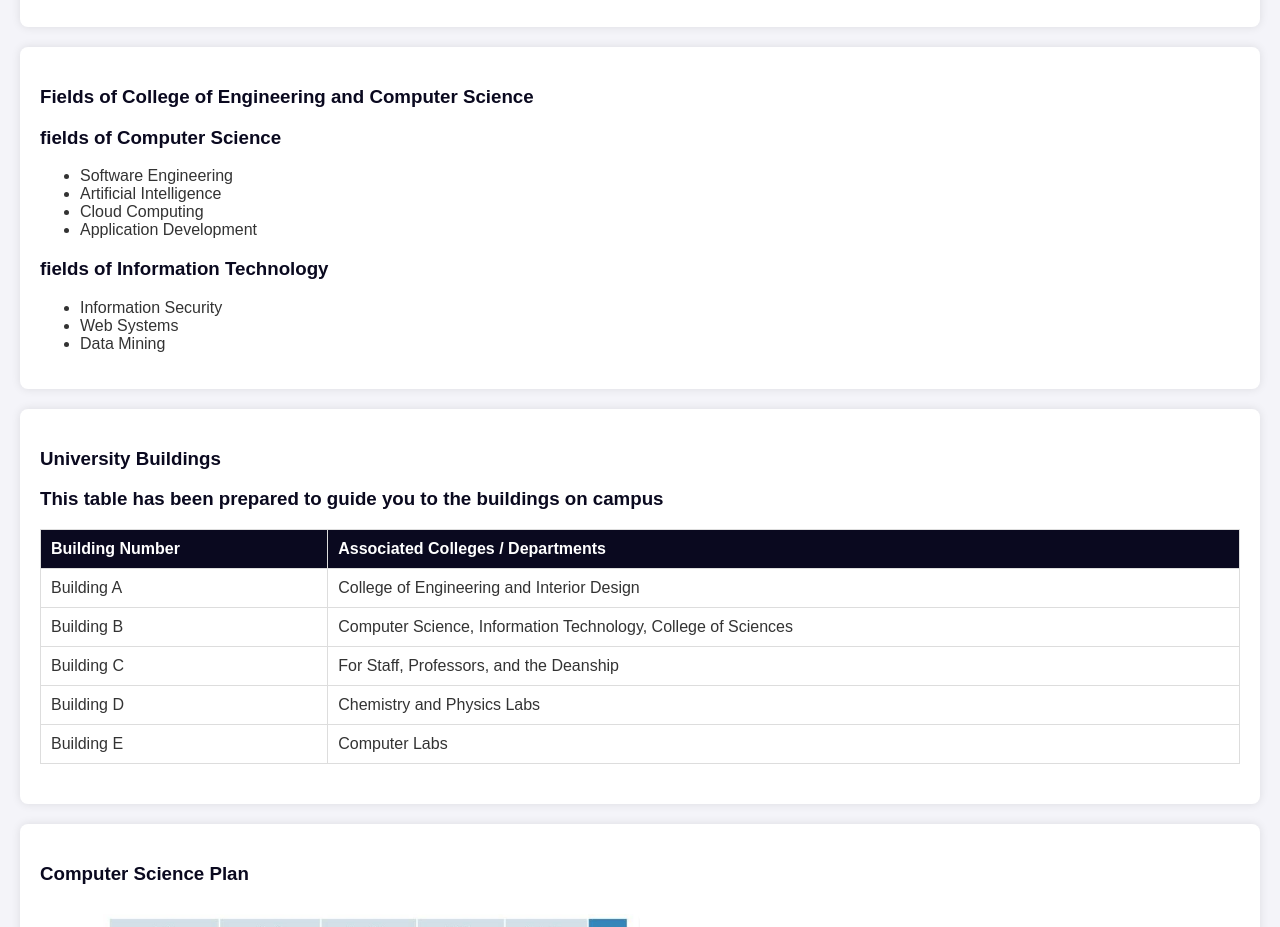
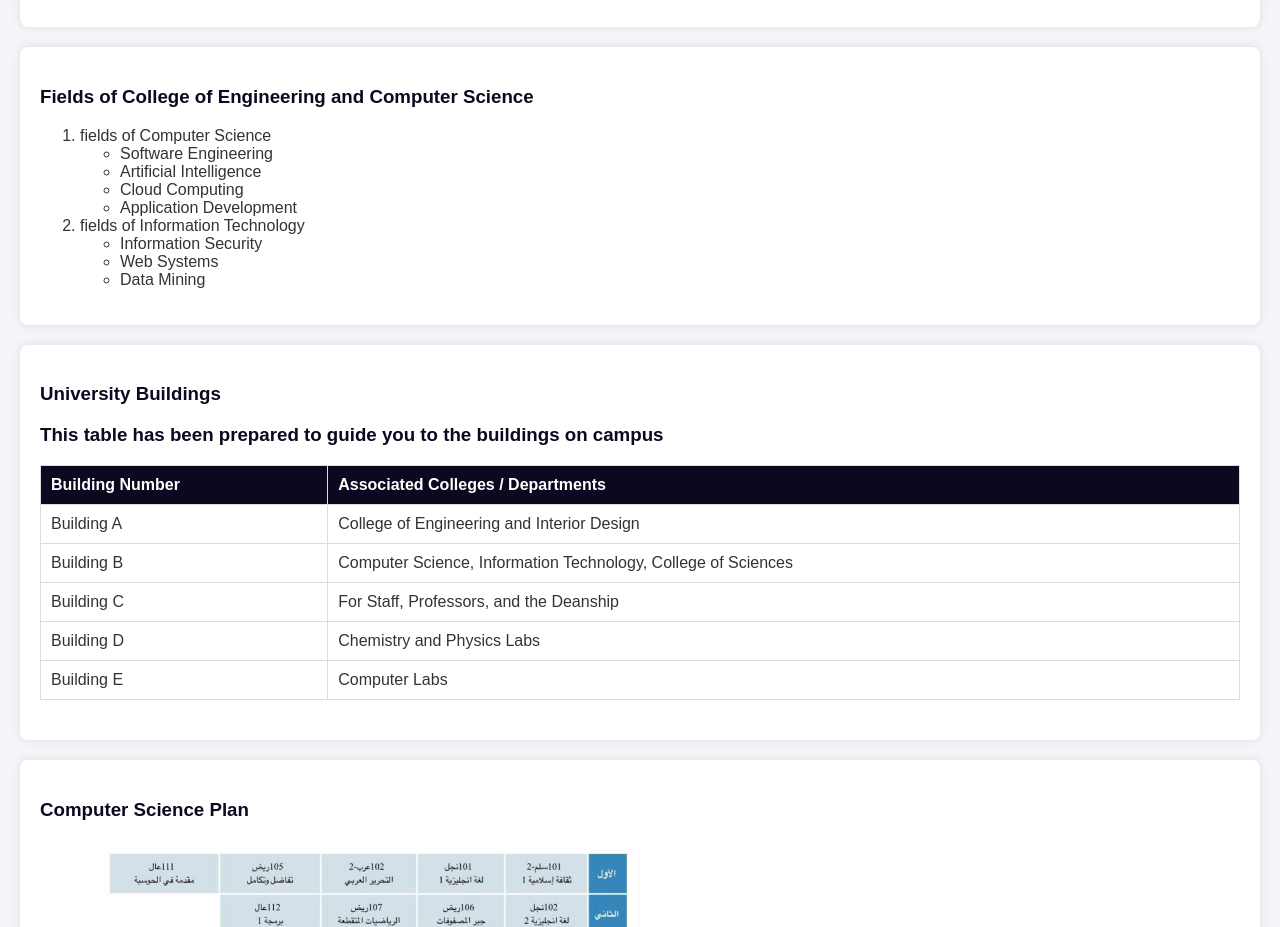
Before and after one commit to uonna21/myproject, a plain HTML site: page index.html in a window 1280 px wide. Shown: the part 807-1734 px from the top of the page. Drawn offline with Linux system fonts and the light colour scheme.

Commit message:
Add files via upload

```diff
--- a/index.html
+++ b/index.html
@@ -6,12 +6,12 @@
     <link href="https://fonts.googleapis.com/css2?family=Roboto:wght@400;600&display=swap" rel="stylesheet">
     <link rel="stylesheet" href="styles.css">
 </head>
-
 <body>
     <header>
         <h1>Student's Experience at Jazan University</h1>
         <h2>College of Engineering and Computer Science</h2>
-    </header>
+
+    </header >
 
     <section id="intr">
         <h3>Welome</h3>
@@ -38,19 +38,24 @@ function play()
     </section>
     <section id="fil">
        <h3>Fields of College of Engineering and Computer Science</h3>
-        <h3> fields of Computer Science </h3>
+       <ol>
+       <li> fields of Computer Science </li>
+
         <ul>
             <li> Software Engineering</li>
             <li>Artificial Intelligence</li>
             <li>Cloud Computing</li>
             <li>Application Development</li>
         </ul>
-        <h3> fields of Information Technology </h3>
+
+        <li> fields of Information Technology </li>
+
         <ul>
             <li>Information Security</li>
             <li> Web Systems</li>
             <li> Data Mining</li>
         </ul>
+    </ol>
     </section>
     <section id="sc">
         <h3>University Buildings</h3>
```
